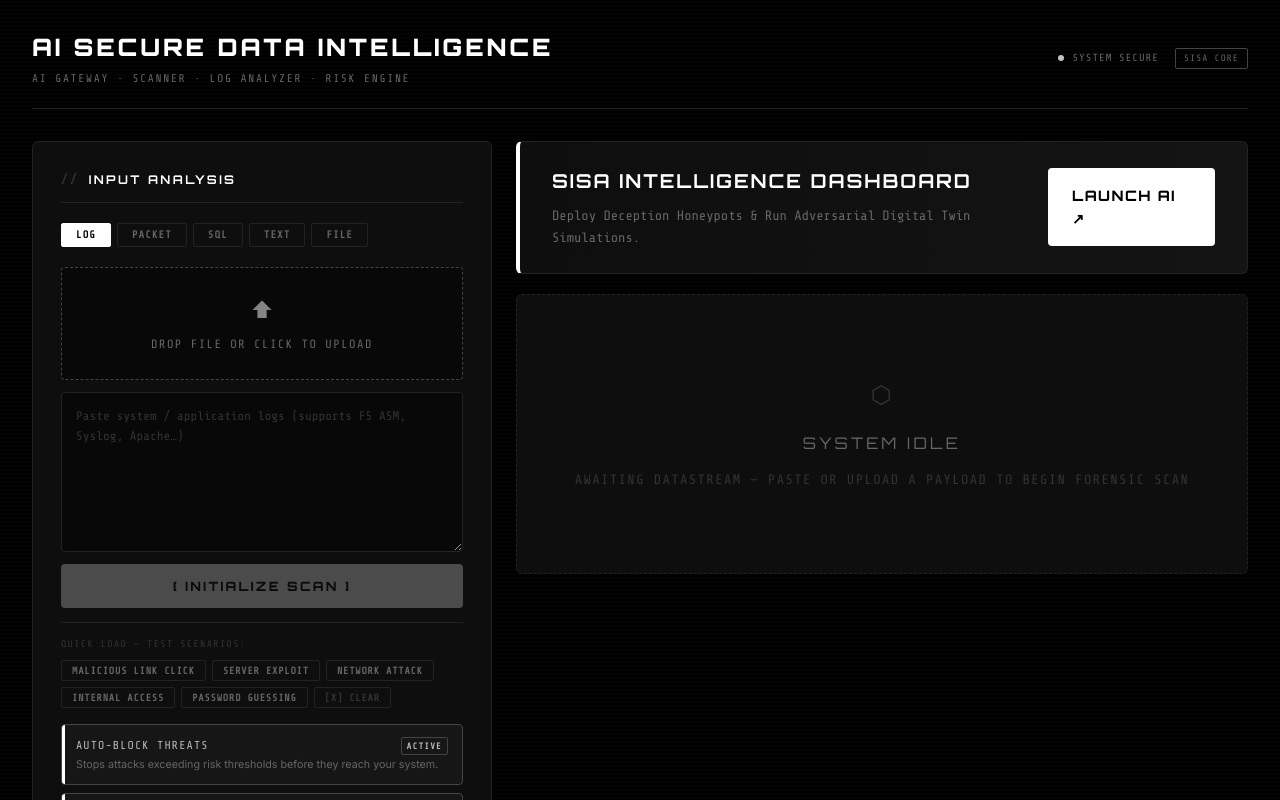
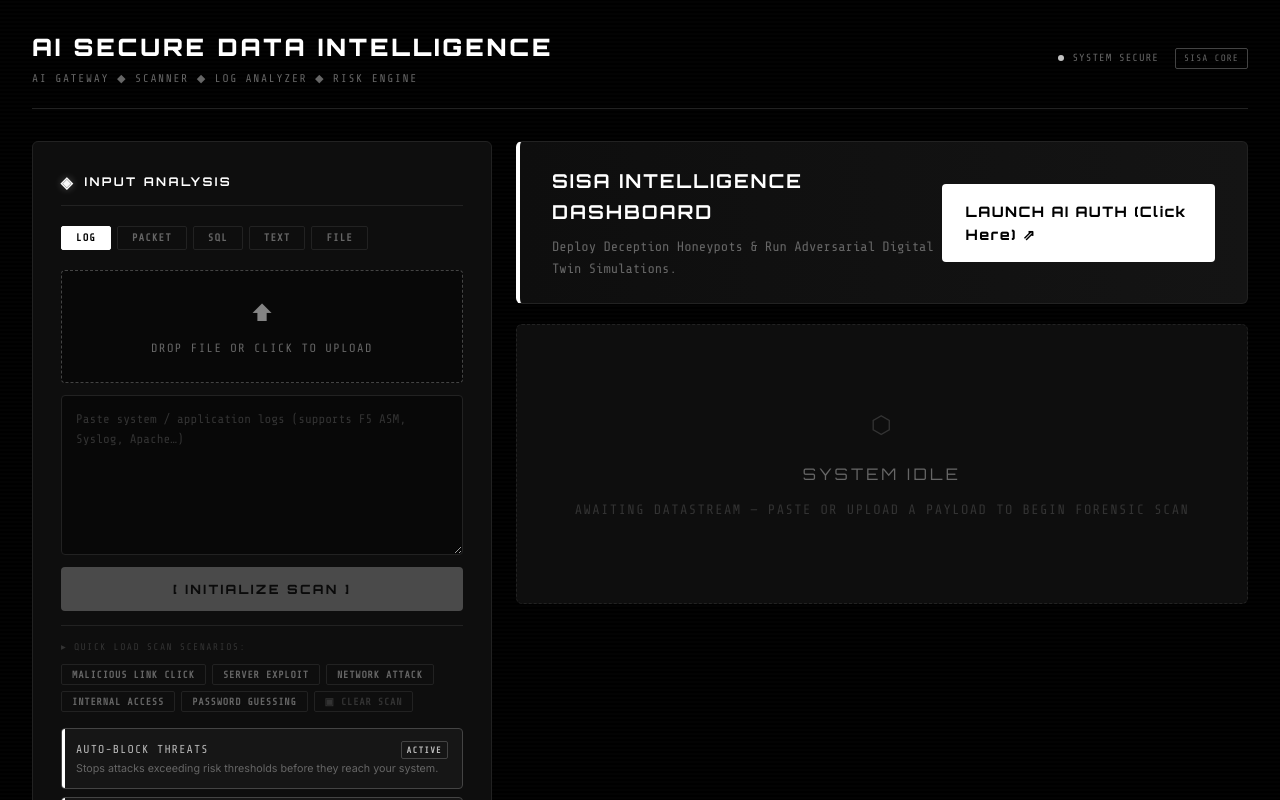
Before and after one commit to Sooryahaha/LogAI, a React (Vite) app: page / in a window 1280 px wide. Shown: the top 800 px of the page. Built offline with nearby package versions, Linux system fonts and the light colour scheme; no server answers.

Commit message:
feat: implement premium cybersecurity UI aesthetics (diamonds, tech-symbols, dash-rework) and exhaustive project documentation

```diff
--- a/src/App.jsx
+++ b/src/App.jsx
@@ -35,7 +35,7 @@ function MainScanner() {
       <header className="header">
         <div className="header-left">
           <h1>AI SECURE DATA INTELLIGENCE</h1>
-          <p className="subtitle">AI Gateway · Scanner · Log Analyzer · Risk Engine</p>
+          <p className="subtitle">AI GATEWAY ◆ SCANNER ◆ LOG ANALYZER ◆ RISK ENGINE</p>
         </div>
         <div style={{ display: 'flex', alignItems: 'center', gap: 16 }}>
           <div className="header-status">
@@ -67,7 +67,7 @@ function MainScanner() {
               <p style={{ fontFamily: 'var(--font-mono)', fontSize: '0.85rem', color: 'var(--text-muted)', margin: 0 }}>Deploy Deception Honeypots & Run Adversarial Digital Twin Simulations.</p>
             </div>
             <Link to="/intel" style={{ padding: '16px 24px', background: 'var(--text-primary)', color: 'var(--bg-base)', border: 'none', borderRadius: 'var(--r-md)', fontFamily: 'var(--font-display)', fontSize: '0.9rem', fontWeight: 800, textDecoration: 'none', letterSpacing: '0.1em', transition: 'all 0.2s' }}>
-              LAUNCH AI ↗
+              LAUNCH AI AUTH (Click Here) ⇗
             </Link>
           </div>
 
@@ -113,7 +113,7 @@ function MainScanner() {
         fontFamily: 'var(--font-mono)', fontSize: '0.75rem',
         color: 'var(--text-dim)', letterSpacing: '0.12em', textTransform: 'uppercase',
       }}>
-        AI Secure Data Intelligence Platform · SISA Security · {new Date().getFullYear()}
+        AI SECURE DATA INTELLIGENCE PLATFORM ◆ SISA SECURITY ◆ {new Date().getFullYear()}
       </footer>
     </div>
   );
--- a/src/components/InputPanel.jsx
+++ b/src/components/InputPanel.jsx
@@ -118,7 +118,7 @@ export default function InputPanel({ onAnalyze, isLoading }) {
 
       {/* Test Scenarios */}
       <div className="test-scenarios">
-        <div className="scenario-label">Quick load &mdash; test scenarios:</div>
+        <div className="scenario-label">▸ QUICK LOAD SCAN SCENARIOS:</div>
         <div className="scenario-grid">
           {TEST_SCENARIOS.map((s) => (
             <button key={s.id} className="scenario-chip" onClick={() => loadScenario(s)}>
@@ -127,7 +127,7 @@ export default function InputPanel({ onAnalyze, isLoading }) {
           ))}
           <button className="scenario-chip clear"
             onClick={() => { setContent(''); setFileName(''); }}>
-            [X] CLEAR
+            ▣ CLEAR SCAN
           </button>
         </div>
       </div>
--- a/src/components/InsightsPanel.jsx
+++ b/src/components/InsightsPanel.jsx
@@ -108,7 +108,7 @@ export default function InsightsPanel({ data }) {
                 borderRadius: 'var(--r-sm)',
               }}>
                 <span style={{ fontFamily: 'var(--font-mono)', fontSize: '0.62rem', color: 'var(--text-muted)' }}>
-                  L{f.line || '?'} · {f.type?.toUpperCase()}
+                  L{f.line || '?'} ◆ {f.type?.toUpperCase()}
                 </span>
                 <span className={`risk-badge ${f.risk}`}>{f.risk}</span>
               </div>
--- a/src/components/LogViewer.jsx
+++ b/src/components/LogViewer.jsx
@@ -38,7 +38,7 @@ export default function LogViewer({ content, findings }) {
       <div className="card-title">
         LOG VIEWER
         <span style={{ marginLeft: 'auto', fontFamily: 'var(--font-mono)', fontSize: '0.6rem', color: 'var(--text-dim)', letterSpacing: '0.08em' }}>
-          {lines.length} LINES · {findings.length} FINDINGS
+          {lines.length} LINES ◆ {findings.length} FINDINGS
         </span>
       </div>
       <div className="log-viewer" id="log-viewer">
--- a/src/index.css
+++ b/src/index.css
@@ -193,9 +193,17 @@ body {
 }
 
 .card-title::before {
-  content: '//';
-  color: var(--text-dim);
-  font-family: var(--font-mono);
+  content: '◈';
+  color: var(--text-primary);
+  font-family: var(--font-display);
+  font-size: 0.9rem;
+  text-shadow: 0 0 8px rgba(255, 255, 255, 0.3);
+  animation: pulse-decorator 4s ease-in-out infinite;
+}
+
+@keyframes pulse-decorator {
+  0%, 100% { opacity: 0.8; transform: scale(1); }
+  50% { opacity: 1; transform: scale(1.1); }
 }
 
 /* ── Input Panel ─────────────────────────────────────────────────────────── */
@@ -647,14 +655,15 @@ body {
 }
 
 .attack-narrative::before {
-  content: '[ SISA SOC INTELLIGENCE ENGINE ]';
+  content: '◆ SISA SOC INTELLIGENCE ENGINE';
   display: block;
-  font-size: 0.58rem;
-  color: var(--text-muted);
-  font-family: var(--font-mono);
-  font-weight: 700;
+  font-size: 0.6rem;
+  color: var(--text-primary);
+  font-family: var(--font-display);
+  font-weight: 800;
   margin-bottom: 10px;
-  letter-spacing: 0.15em;
+  letter-spacing: 0.2em;
+  text-shadow: 0 0 5px rgba(255, 255, 255, 0.2);
 }
 
 .typewriter-cursor {
@@ -681,11 +690,12 @@ body {
   font-family: var(--font-body);
 }
 .insight-item::before {
-  content: '>';
-  color: var(--text-muted);
-  font-family: var(--font-mono);
-  font-weight: bold;
+  content: '◈';
+  color: var(--text-primary);
+  font-family: var(--font-display);
+  font-size: 0.65rem;
   flex-shrink: 0;
+  margin-top: 2px;
 }
 
 /* ── Payload Engine Panel ────────────────────────────────────────────────── */
--- a/src/pages/IntelDashboard.jsx
+++ b/src/pages/IntelDashboard.jsx
@@ -67,7 +67,7 @@ export default function IntelDashboard() {
       <header className="header" style={{ marginBottom: 40 }}>
         <div className="header-left">
           <h1>SISA INTELLIGENCE DASHBOARD</h1>
-          <p className="subtitle" style={{ fontSize: '0.9rem' }}>Deception Mesh & Adversarial Simulation Engine</p>
+          <p className="subtitle" style={{ fontSize: '0.9rem' }}>DECEPTION MESH ◆ ADVERSARIAL SIMULATION ENGINE</p>
         </div>
         <div style={{ display: 'flex', alignItems: 'center', gap: 16 }}>
           <Link to="/" className="badge" style={{ textDecoration: 'none', padding: '10px 16px', fontSize: '0.8rem', cursor: 'pointer', transition: 'all 0.2s', border: '1px solid var(--border)' }}>
@@ -117,7 +117,7 @@ export default function IntelDashboard() {
               {/* Explanation Panel */}
               <div style={{ background: 'var(--bg-secondary)', borderLeft: '4px solid var(--text-primary)', padding: '20px 24px', marginBottom: 32, borderRadius: '0 var(--r-md) var(--r-md) 0' }}>
                 <h3 style={{ fontFamily: 'var(--font-display)', fontSize: '1.1rem', color: 'var(--text-primary)', marginBottom: 12, letterSpacing: '0.1em' }}>
-                  HOW IT WORKS: AUTONOMOUS DECEPTION MESH
+                  ◈ HOW IT WORKS: AUTONOMOUS DECEPTION MESH
                 </h3>
                 <p style={{ fontFamily: 'var(--font-main)', fontSize: '0.95rem', color: 'var(--text-secondary)', lineHeight: 1.6, marginBottom: 12 }}>
                   The <strong>Deception Mesh</strong> acts as a proactive defense mechanism (a "Honeypot"). Instead of waiting for an attacker, it actively deploys fake, high-fidelity corporate assets (like an Admin Login portal or Internal API).
@@ -234,7 +234,7 @@ export default function IntelDashboard() {
               {/* Explanation Panel */}
               <div style={{ background: 'var(--bg-secondary)', borderLeft: '4px solid var(--text-primary)', padding: '20px 24px', marginBottom: 32, borderRadius: '0 var(--r-md) var(--r-md) 0' }}>
                 <h3 style={{ fontFamily: 'var(--font-display)', fontSize: '1.1rem', color: 'var(--text-primary)', marginBottom: 12, letterSpacing: '0.1em' }}>
-                  HOW IT WORKS: DIGITAL TWIN SIMULATION
+                  ◈ HOW IT WORKS: DIGITAL TWIN SIMULATION
                 </h3>
                 <p style={{ fontFamily: 'var(--font-main)', fontSize: '0.95rem', color: 'var(--text-secondary)', lineHeight: 1.6, marginBottom: 12 }}>
                   The <strong>Digital Twin</strong> is a virtualized copy of your network architecture used strictly for adversarial testing. It automatically fires simulated payloads (malicious traffic, XSS, SQLi, and Brute Force attempts) against the internal threat detection engines.
@@ -248,7 +248,9 @@ export default function IntelDashboard() {
               {/* Controls */}
               <div style={{ display: 'flex', justifyContent: 'space-between', alignItems: 'center', marginBottom: 32, paddingBottom: 24, borderBottom: '1px solid var(--border)' }}>
                 <div style={{ maxWidth: '60%' }}>
-                  <h3 style={{ fontFamily: 'var(--font-display)', fontSize: '1.2rem', color: 'var(--text-primary)', letterSpacing: '0.1em', marginBottom: 8 }}>SECURITY STACK VERIFICATION</h3>
+                  <h3 style={{ fontFamily: 'var(--font-display)', fontSize: '1.2rem', color: 'var(--text-primary)', letterSpacing: '0.1em', marginBottom: 8 }}>
+                    ◈ SECURITY STACK VERIFICATION
+                  </h3>
                   <p style={{ fontFamily: 'var(--font-mono)', fontSize: '0.85rem', color: 'var(--text-muted)', lineHeight: 1.5 }}>
                     Clicking the button below will map 9 diverse attack vectors—including Log4Shell, SSRF, and LFI—against the SISA core detection pipeline.
                   </p>
```
Also changed, not shown: 1 other file (tests, documents, lock files or other folders).
